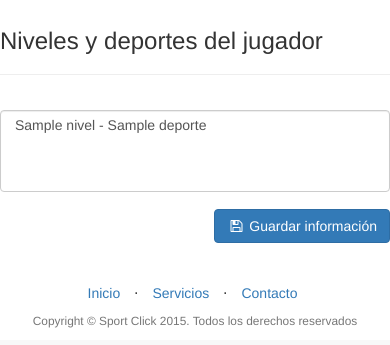
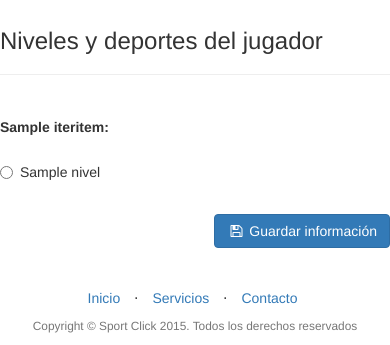
Before and after one commit to gonvazsua/SportManagement, a Django app: template SportManagement/templates/administracion/jugadores/nuevo_jugador.html in a window 390 px wide. Shown: the part 1739-2084 px from the top of the page. Run offline with Django 3.2, Linux system fonts and the light colour scheme; the template is opened without the code that fills it: most values are stand-ins (such as "Sample title", 1, 10 or a date in 2020); some libraries are stand-ins or nearby versions.

Commit message:
Mejora sistema para elegir niveles y cambio texto en administracion club

```diff
--- a/SportManagement/static/css/application.css
+++ b/SportManagement/static/css/application.css
@@ -93,3 +93,7 @@ footer{
 .oculto{
     display: none !important;
 }
+
+.strong{
+    font-weight: bold;
+}
--- a/SportManagement/templates/administracion/configuracion/administracion_club.html
+++ b/SportManagement/templates/administracion/configuracion/administracion_club.html
@@ -26,7 +26,6 @@
                 - Información relacionada con su club.<br>
                 - Franjas horarias para la creación de partidos.<br>
                 - Niveles de juego que pueden tener los jugadores.<br>
-                - Deportes que se practican en el club.<br>
                 - Nombre de las pistas del club.
             </p>
         </div>
--- a/SportManagement/templates/administracion/jugadores/nuevo_jugador.html
+++ b/SportManagement/templates/administracion/jugadores/nuevo_jugador.html
@@ -154,14 +154,28 @@
         </div>
     </div>
     <div class="row form-group">
-        <div class="col-lg-6 col-md-12">
-            <select multiple="multiple" class="form-control obligatorio" name="nivel" id="niveles">
-                {% for n in niveles %}
-                    <option value="{{n.id}}" class="deporte_{{n.deporte.id}}">{{n.nivel}} - {{n.deporte}}</option>
-                {% endfor %}
-            </select>
+        <div class="col-lg-12">
+            {% for deporte, niveles in niveles.iteritems %}
+                <div class="row form-group">
+                    <div class="col-lg-12">
+                        <h5 class="strong">{{deporte}}: </h5>
+                    </div>
+                </div>
+                <div class="row form-group">
+                    <div class="col-lg-12">
+                        {% for nivel in niveles %}
+                            <label class="radio-inline">
+                                <input type="radio" name="{{nivel.deporte.id}}" id="nivel_{{nivel.id}}" value="{{nivel.id}}"> {{nivel.nivel}}
+                            </label>
+                        {% endfor %}
+                    </div>
+                </div>
+            {% empty %}
+                No hay niveles para este club
+            {% endfor %}
         </div>
     </div>
+
     {% if error %}
         <div class="row form-group">
             <div class="col-lg-6 col-md-12">
@@ -172,7 +186,7 @@
     <div class="row form-group">
         <div class="col-lg-1 col-md-1"></div>
         <div class="col-lg-3"></div>
-        <div class="col-lg-7">
+        <div class="col-lg-8">
              <button type="button" class="btn btn-primary  pull-right" aria-label="Right Align" onclick="javascript:submit_mi_cuenta();">
                  <i class="fa fa-save fa-fw"></i> Guardar información
              </button>
```
Also changed, not shown: Core/views/administracion/jugadores/views.py (+18 -5 lines).
